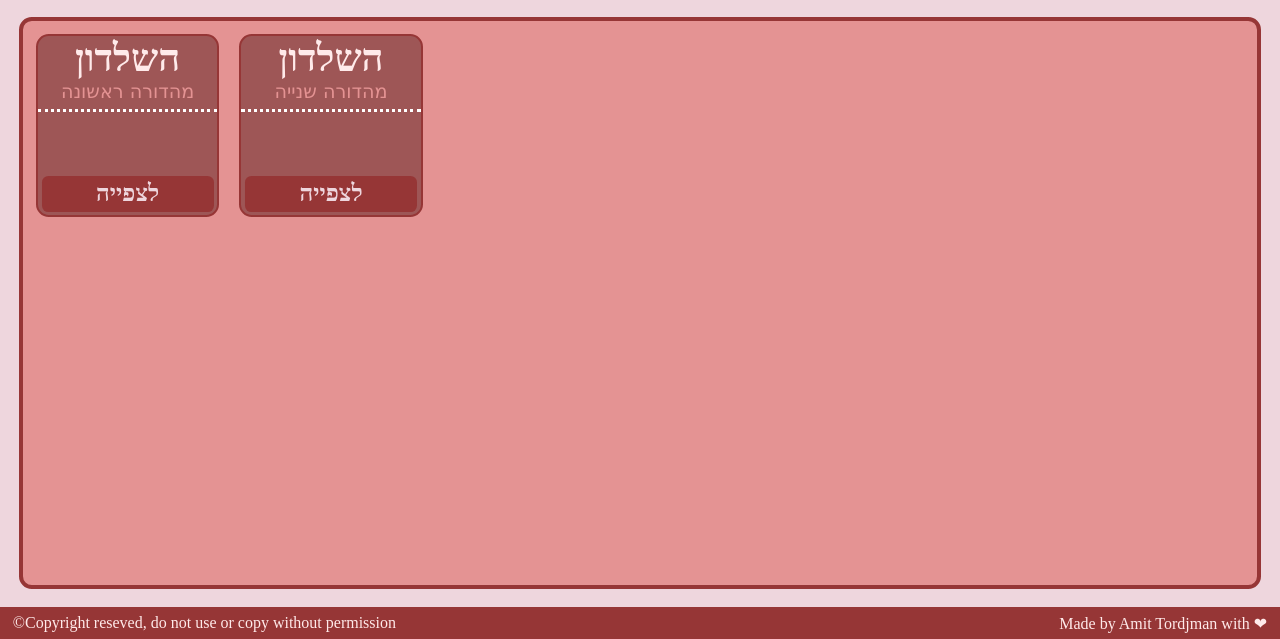
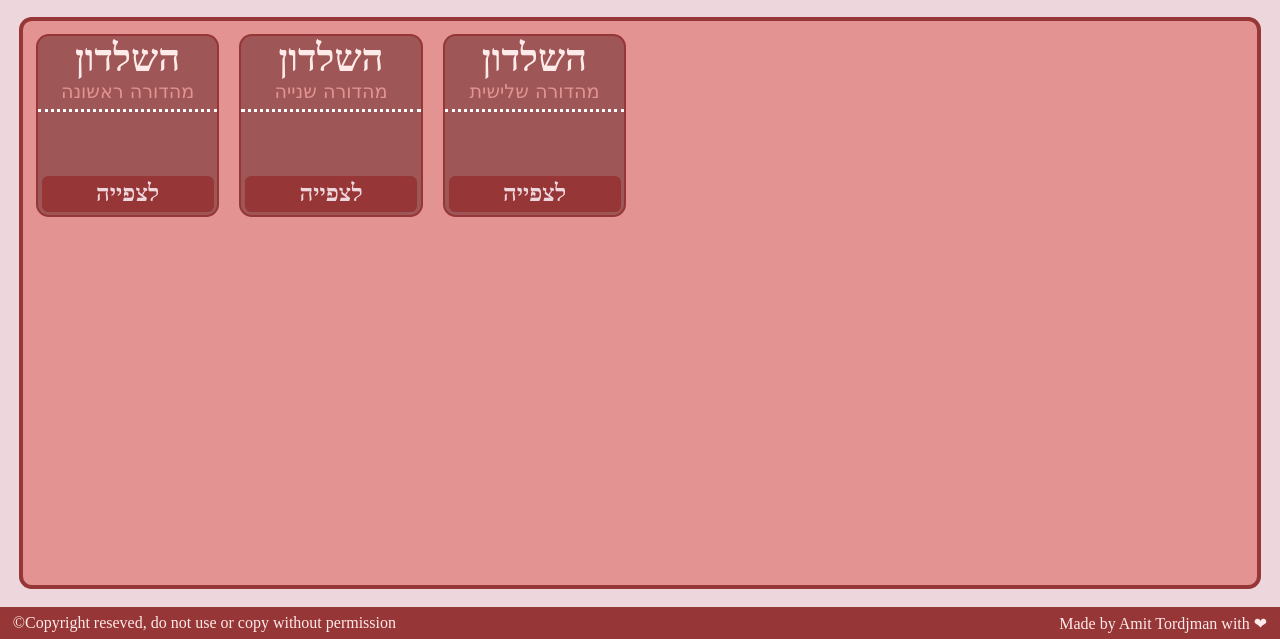
Before and after one commit to tchstud2026t1304-lab/tchstud2026t1304-lab.github.io, a plain HTML site: page index.html in a window 1280 px wide. Shown: the part 161-800 px from the top of the page. Drawn offline with Linux system fonts and the light colour scheme.

Commit message:
Add files via upload

```diff
--- a/index.html
+++ b/index.html
@@ -125,7 +125,11 @@
                     <div class="newsPaperGridNodeEdition">מהדורה שנייה</div>
                     <a class="newsPaperGridNodeButton" href="./editions/secondEdition.html">לצפייה</a>
                 </div>
-
+                <div class="newsPaperGridNode">
+                    <div class="newsPaperGridNodeTitle">השלדון</div>
+                    <div class="newsPaperGridNodeEdition">מהדורה שלישית</div>
+                    <a class="newsPaperGridNodeButton" href="./editions/thirdEdition.html">לצפייה</a>
+                </div>
             </div>
         </div>
 
```
